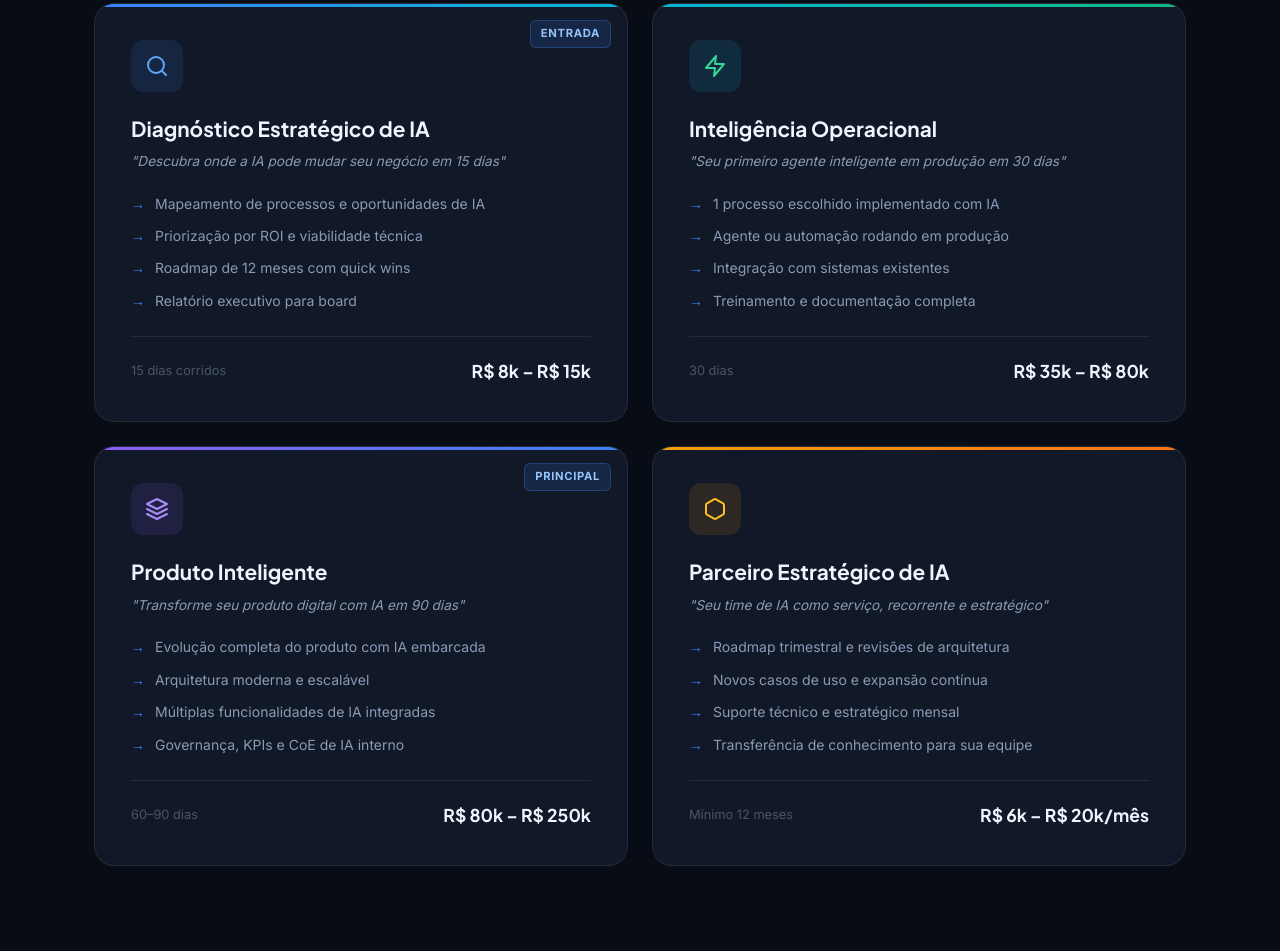
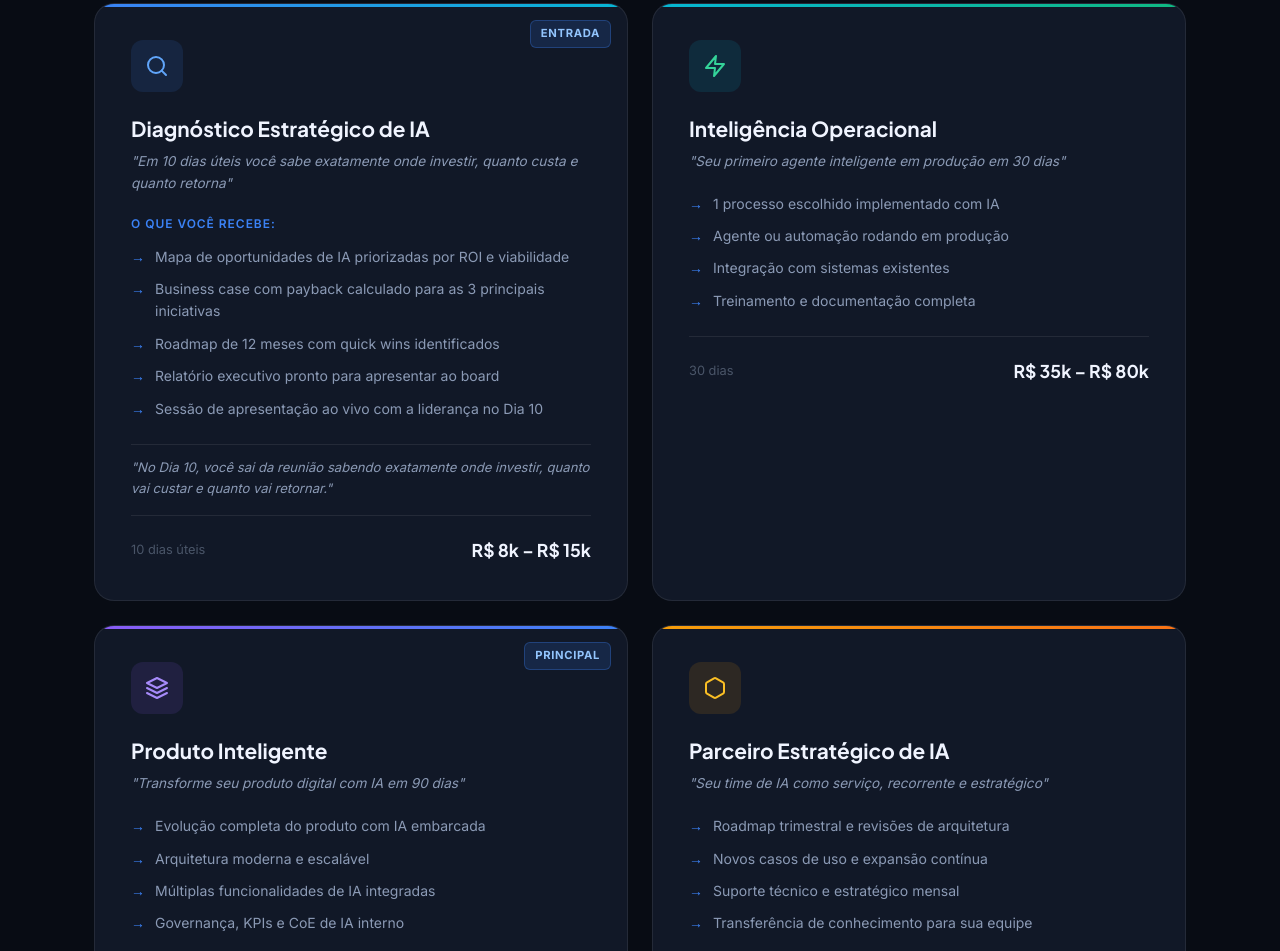
Before and after one commit to nandomanfredo/somosnexusbr, a plain HTML site: page index.html in a window 1280 px wide. Shown: the part 3425-4376 px from the top of the page. Drawn offline with Linux system fonts and the light colour scheme.

Commit message:
feat: atualiza card Diagnóstico Estratégico com 5 entregáveis e prazo 10 dias úteis

```diff
--- a/index.html
+++ b/index.html
@@ -1061,15 +1061,20 @@
             <svg width="24" height="24" viewBox="0 0 24 24" fill="none" stroke="#60a5fa" stroke-width="2" stroke-linecap="round" stroke-linejoin="round"><circle cx="11" cy="11" r="8"/><path d="M21 21l-4.35-4.35"/></svg>
           </div>
           <h3 class="produto-name">Diagnóstico Estratégico de IA</h3>
-          <p class="produto-tagline">"Descubra onde a IA pode mudar seu negócio em 15 dias"</p>
+          <p class="produto-tagline">"Em 10 dias úteis você sabe exatamente onde investir, quanto custa e quanto retorna"</p>
+          <p style="font-size:0.75rem;font-weight:600;letter-spacing:0.08em;text-transform:uppercase;color:var(--accent);margin-bottom:12px;">O que você recebe:</p>
           <ul class="produto-features">
-            <li class="produto-feature">Mapeamento de processos e oportunidades de IA</li>
-            <li class="produto-feature">Priorização por ROI e viabilidade técnica</li>
-            <li class="produto-feature">Roadmap de 12 meses com quick wins</li>
-            <li class="produto-feature">Relatório executivo para board</li>
+            <li class="produto-feature">Mapa de oportunidades de IA priorizadas por ROI e viabilidade</li>
+            <li class="produto-feature">Business case com payback calculado para as 3 principais iniciativas</li>
+            <li class="produto-feature">Roadmap de 12 meses com quick wins identificados</li>
+            <li class="produto-feature">Relatório executivo pronto para apresentar ao board</li>
+            <li class="produto-feature">Sessão de apresentação ao vivo com a liderança no Dia 10</li>
           </ul>
+          <p style="font-size:0.82rem;color:var(--text-secondary);font-style:italic;margin-top:4px;margin-bottom:16px;padding-top:12px;border-top:1px solid var(--border);">
+            "No Dia 10, você sai da reunião sabendo exatamente onde investir, quanto vai custar e quanto vai retornar."
+          </p>
           <div class="produto-footer">
-            <span class="produto-prazo">15 dias corridos</span>
+            <span class="produto-prazo">10 dias úteis</span>
             <span class="produto-price">R$ 8k – R$ 15k</span>
           </div>
         </article>
```
